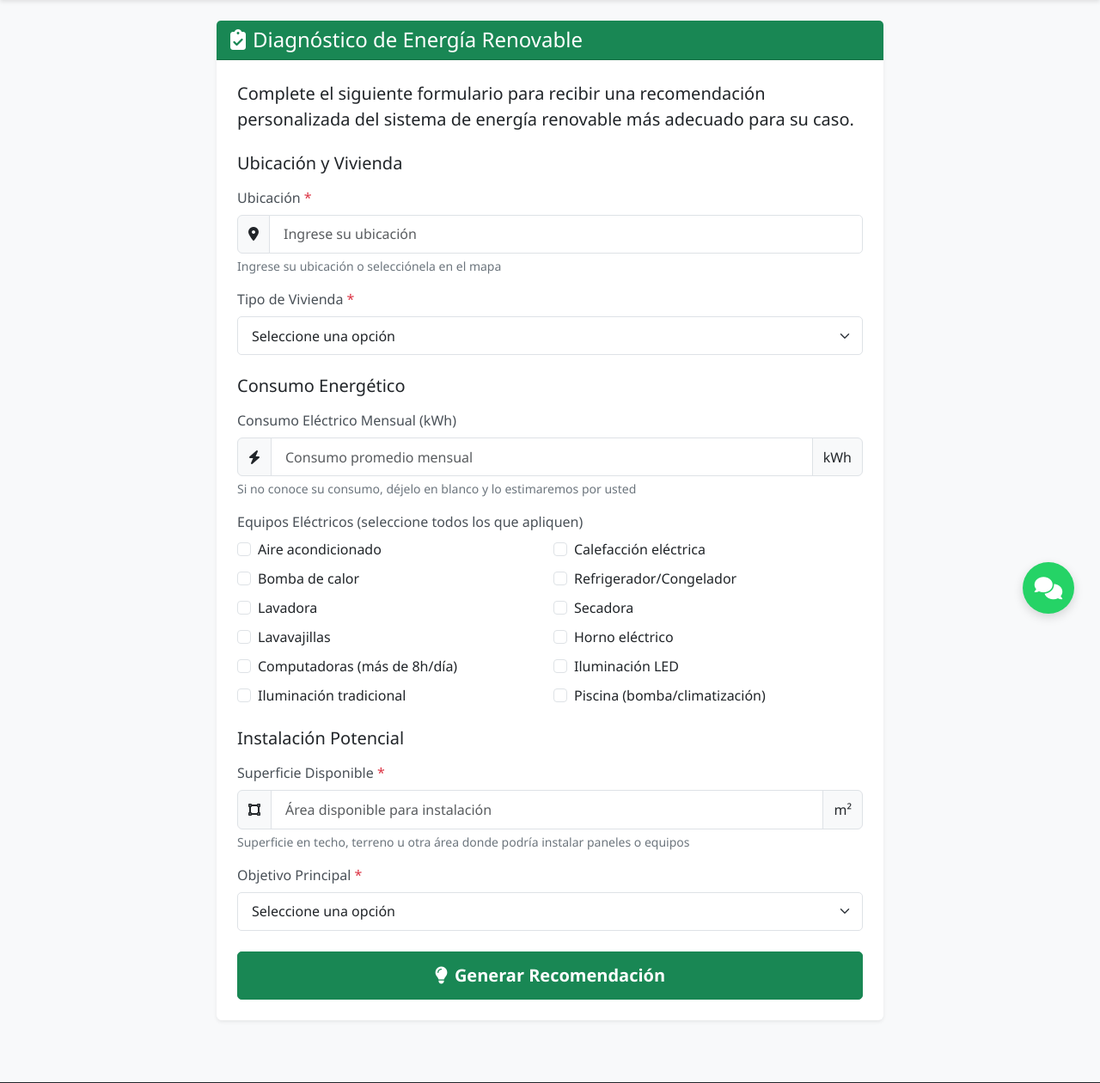
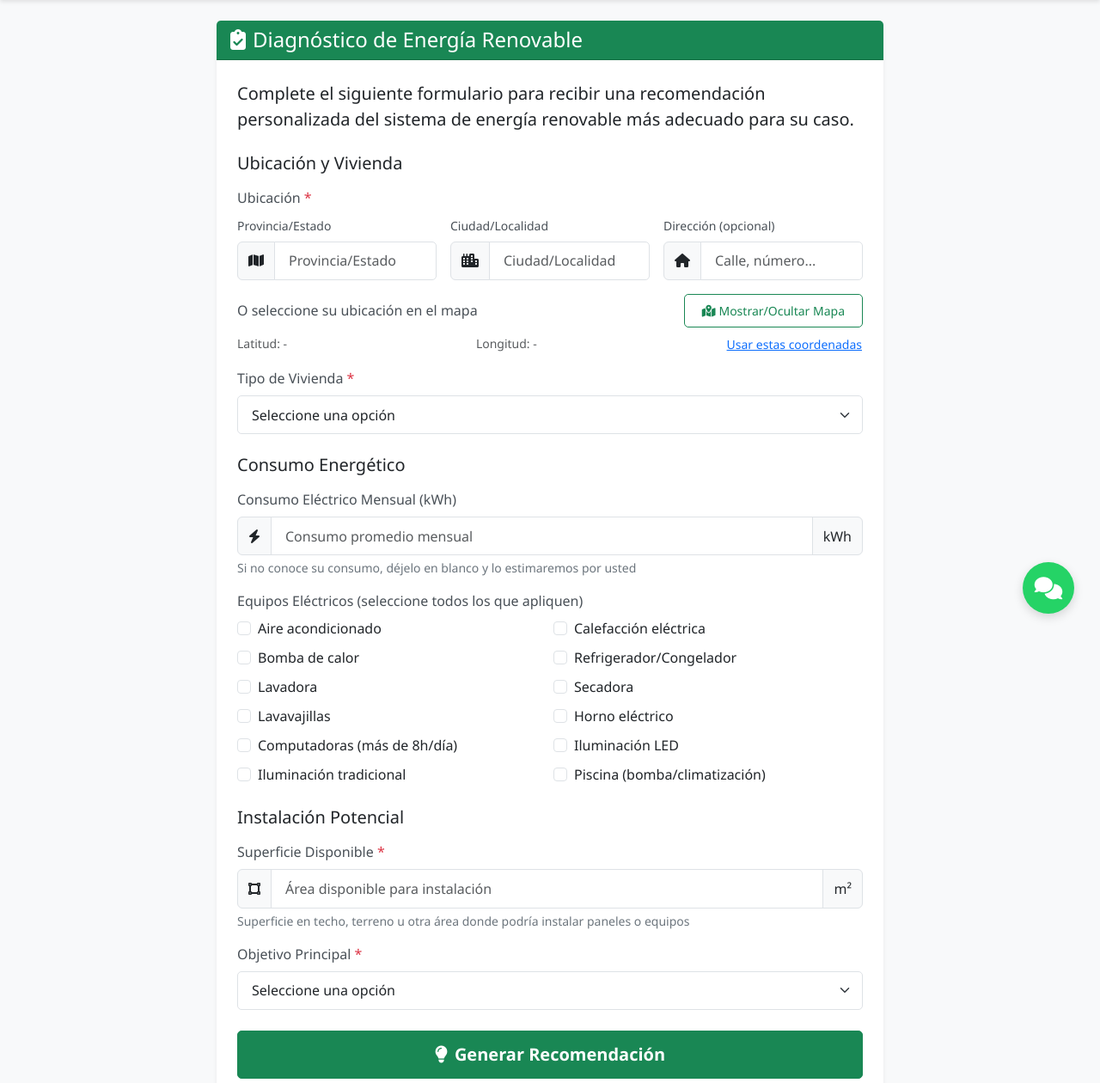
Before and after one commit to AlexisQuiroga/EcoSmart-Advisor, a Flask app: page /diagnostico/ in a window 1280 px wide. Shown: the part 56-1316 px from the top of the page at 86% size. Run offline with Flask 3, Linux system fonts and the light colour scheme; some libraries are stand-ins or nearby versions.

Commit message:
Improve location input fields providing a more precise user experience
Refactors location input in formulario_diagnostico.html to use separate fields for province, city, and address, with corresponding JS autocompletion and hidden location field.

Replit-Commit-Author: Agent
Replit-Commit-Session-Id: 3134ecd1-e720-422a-ada0-d92cb83977f4
Replit-Commit-Screenshot-Url: https://storage.googleapis.com/screenshot-production-us-central1/9e73ec2e-cd7e-4322-8554-9703a1384f41/a5d4f4fa-1e12-48c9-83fa-b8117f98f57f.jpg

```diff
--- a/ecosmart_advisor/app/static/js/main.js
+++ b/ecosmart_advisor/app/static/js/main.js
@@ -1,40 +1,287 @@
 
-// Configuración del mapa y autocompletado
+// Configuración del mapa interactivo y autocompletado por sectores
 document.addEventListener('DOMContentLoaded', function() {
-    const ubicacionInput = document.getElementById('ubicacion');
-    const sugerenciasDiv = document.getElementById('sugerenciasUbicacion');
+    // Referencias a campos del formulario de ubicación
+    const provinciaInput = document.getElementById('provincia');
+    const ciudadInput = document.getElementById('ciudad');
+    const direccionInput = document.getElementById('direccion');
+    const ubicacionInput = document.getElementById('ubicacion'); // Campo oculto para el valor completo
 
-    if (ubicacionInput) {
-        // Autocompletado
-        ubicacionInput.addEventListener('input', async function() {
-            const texto = this.value;
+    // Referencias a contenedores de sugerencias
+    const sugerenciasProvinciaDiv = document.getElementById('sugerenciasProvincia');
+    const sugerenciasCiudadDiv = document.getElementById('sugerenciasCiudad');
+
+    // Referencias a elementos del mapa
+    const mostrarMapaBtn = document.getElementById('mostrarMapa');
+    const mapaUbicacionDiv = document.getElementById('mapaUbicacion');
+    const coordenadasDiv = document.getElementById('coordenadasSeleccionadas');
+    const latitudSpan = document.getElementById('latitudSeleccionada');
+    const longitudSpan = document.getElementById('longitudSeleccionada');
+    const usarCoordenadasBtn = document.getElementById('usarCoordenadas');
+
+    // Variables para el mapa
+    let map, marker;
+    let selectedLat, selectedLng;
+
+    // Función para actualizar el campo oculto de ubicación completa
+    function actualizarUbicacionCompleta() {
+        const provincia = provinciaInput.value.trim();
+        const ciudad = ciudadInput.value.trim();
+        const direccion = direccionInput.value.trim();
+
+        let ubicacionCompleta = '';
+
+        if (direccion) {
+            ubicacionCompleta += direccion + ', ';
+        }
+
+        if (ciudad) {
+            ubicacionCompleta += ciudad + ', ';
+        }
+
+        if (provincia) {
+            ubicacionCompleta += provincia;
+        }
+
+        // Eliminar la coma final si es necesario
+        ubicacionCompleta = ubicacionCompleta.replace(/,\s*$/, '');
+
+        // Asignar al campo oculto
+        if (ubicacionCompleta) {
+            ubicacionInput.value = ubicacionCompleta;
+        }
+    }
+
+    // Función genérica para manejar autocompletado de un campo
+    async function manejarAutocompletado(inputElement, sugerenciasDiv, tipo) {
+        const texto = inputElement.value;
         if (texto.length < 3) {
             sugerenciasDiv.style.display = 'none';
             return;
         }
 
         try {
-                const response = await fetch(`https://nominatim.openstreetmap.org/search?format=json&q=${texto}`);
+            // Construir la consulta dependiendo del tipo (provincia o ciudad)
+            let url = `https://nominatim.openstreetmap.org/search?format=json&q=${texto}`;
+            if (tipo === 'provincia') {
+                url += '&featureType=state';
+            } else if (tipo === 'ciudad') {
+                url += '&featureType=city';
+                // Si hay provincia seleccionada, filtrar por ella
+                if (provinciaInput.value) {
+                    url += `&state=${encodeURIComponent(provinciaInput.value)}`;
+                }
+            }
+
+            const response = await fetch(url);
             const data = await response.json();
 
             sugerenciasDiv.innerHTML = '';
             data.slice(0, 5).forEach(lugar => {
                 const div = document.createElement('div');
                 div.className = 'list-group-item list-group-item-action';
-                    div.textContent = lugar.display_name;
+
+                // Mostrar solo el nombre relevante, no la dirección completa
+                let nombreMostrado = '';
+                if (tipo === 'provincia') {
+                    // Extraer solo el nombre de la provincia/estado
+                    nombreMostrado = lugar.address?.state || lugar.display_name.split(',')[0];
+                } else if (tipo === 'ciudad') {
+                    // Extraer solo el nombre de la ciudad/localidad
+                    nombreMostrado = lugar.address?.city || lugar.address?.town || lugar.address?.village || lugar.display_name.split(',')[0];
+                }
+
+                div.textContent = nombreMostrado;
+                div.dataset.lat = lugar.lat;
+                div.dataset.lon = lugar.lon;
+
                 div.addEventListener('click', () => {
-                        ubicacionInput.value = lugar.display_name;
+                    inputElement.value = nombreMostrado;
                     sugerenciasDiv.style.display = 'none';
-                    });
-                    sugerenciasDiv.appendChild(div);
-                });
-                sugerenciasDiv.style.display = 'block';
-            } catch (error) {
-                console.error('Error en autocompletado:', error);
+
+                    // Almacenar coordenadas para posible uso en el mapa
+                    inputElement.dataset.lat = lugar.lat;
+                    inputElement.dataset.lon = lugar.lon;
+
+                    // Si seleccionamos una provincia, limpiar la ciudad
+                    if (tipo === 'provincia') {
+                        ciudadInput.value = '';
+                    }
+
+                    // Actualizar ubicación completa
+                    actualizarUbicacionCompleta();
+
+                    // Si hay mapa inicializado, actualizar su posición
+                    if (map && marker) {
+                        const latLng = [parseFloat(lugar.lat), parseFloat(lugar.lon)];
+                        map.setView(latLng, 10);
+                        marker.setLatLng(latLng);
+
+                        // Actualizar valores mostrados
+                        latitudSpan.textContent = lugar.lat;
+                        longitudSpan.textContent = lugar.lon;
+                        selectedLat = lugar.lat;
+                        selectedLng = lugar.lon;
+                        coordenadasDiv.style.display = 'flex';
                     }
                 });
 
+                sugerenciasDiv.appendChild(div);
+            });
 
+            if (data.length > 0) {
+                sugerenciasDiv.style.display = 'block';
+            } else {
+                sugerenciasDiv.style.display = 'none';
+            }
+
+        } catch (error) {
+            console.error(`Error en autocompletado de ${tipo}:`, error);
+        }
+    }
+
+    // Configurar eventos de autocompletado para provincia
+    if (provinciaInput) {
+        provinciaInput.addEventListener('input', function() {
+            manejarAutocompletado(provinciaInput, sugerenciasProvinciaDiv, 'provincia');
+        });
+
+        // Ocultar sugerencias al hacer clic fuera
+        document.addEventListener('click', function(e) {
+            if (e.target !== provinciaInput && e.target !== sugerenciasProvinciaDiv) {
+                sugerenciasProvinciaDiv.style.display = 'none';
+            }
+        });
+    }
+
+    // Configurar eventos de autocompletado para ciudad
+    if (ciudadInput) {
+        ciudadInput.addEventListener('input', function() {
+            manejarAutocompletado(ciudadInput, sugerenciasCiudadDiv, 'ciudad');
+        });
+
+        // Ocultar sugerencias al hacer clic fuera
+        document.addEventListener('click', function(e) {
+            if (e.target !== ciudadInput && e.target !== sugerenciasCiudadDiv) {
+                sugerenciasCiudadDiv.style.display = 'none';
+            }
+        });
+    }
+
+    // Actualizar ubicación completa cuando se modifique cualquier campo
+    if (direccionInput) {
+        direccionInput.addEventListener('input', actualizarUbicacionCompleta);
+    }
+
+    // Inicializar mapa interactivo
+    if (mostrarMapaBtn && mapaUbicacionDiv) {
+        mostrarMapaBtn.addEventListener('click', function() {
+            const estaMostrado = mapaUbicacionDiv.style.display !== 'none';
+
+            if (estaMostrado) {
+                // Ocultar mapa
+                mapaUbicacionDiv.style.display = 'none';
+                coordenadasDiv.style.display = 'none';
+            } else {
+                // Mostrar mapa
+                mapaUbicacionDiv.style.display = 'block';
+
+                // Si el mapa no está inicializado, crearlo
+                if (!map) {
+                    // Posición inicial (centrar en una ubicación por defecto o usar la seleccionada)
+                    let initialLat = -34.603722;  // Buenos Aires por defecto
+                    let initialLng = -58.381592;
+
+                    // Si hay una provincia o ciudad seleccionada con coordenadas, usarlas
+                    if (ciudadInput.dataset.lat && ciudadInput.dataset.lon) {
+                        initialLat = parseFloat(ciudadInput.dataset.lat);
+                        initialLng = parseFloat(ciudadInput.dataset.lon);
+                    } else if (provinciaInput.dataset.lat && provinciaInput.dataset.lon) {
+                        initialLat = parseFloat(provinciaInput.dataset.lat);
+                        initialLng = parseFloat(provinciaInput.dataset.lon);
+                    }
+
+                    // Crear el mapa
+                    map = L.map('mapaUbicacion').setView([initialLat, initialLng], 10);
+
+                    // Añadir capa de OpenStreetMap
+                    L.tileLayer('https://{s}.tile.openstreetmap.org/{z}/{x}/{y}.png', {
+                        maxZoom: 19,
+                        attribution: '© OpenStreetMap contributors'
+                    }).addTo(map);
+
+                    // Añadir marcador arrastrable
+                    marker = L.marker([initialLat, initialLng], {
+                        draggable: true
+                    }).addTo(map);
+
+                    // Actualizar coordenadas al arrastrar el marcador
+                    marker.on('dragend', function(e) {
+                        const position = marker.getLatLng();
+                        latitudSpan.textContent = position.lat.toFixed(6);
+                        longitudSpan.textContent = position.lng.toFixed(6);
+                        selectedLat = position.lat;
+                        selectedLng = position.lng;
+                        coordenadasDiv.style.display = 'flex';
+                    });
+
+                    // Permitir hacer clic en el mapa para mover el marcador
+                    map.on('click', function(e) {
+                        marker.setLatLng(e.latlng);
+                        latitudSpan.textContent = e.latlng.lat.toFixed(6);
+                        longitudSpan.textContent = e.latlng.lng.toFixed(6);
+                        selectedLat = e.latlng.lat;
+                        selectedLng = e.latlng.lng;
+                        coordenadasDiv.style.display = 'flex';
+                    });
+
+                    // Ajustar tamaño del mapa (necesario a veces)
+                    setTimeout(function() {
+                        map.invalidateSize();
+                    }, 100);
+                }
+            }
+        });
+
+        // Botón para usar las coordenadas seleccionadas
+        if (usarCoordenadasBtn) {
+            usarCoordenadasBtn.addEventListener('click', async function() {
+                if (selectedLat && selectedLng) {
+                    try {
+                        // Realizar geocodificación inversa para obtener la dirección
+                        const response = await fetch(`https://nominatim.openstreetmap.org/reverse?format=json&lat=${selectedLat}&lon=${selectedLng}&zoom=18&addressdetails=1`);
+                        const data = await response.json();
+
+                        if (data && data.address) {
+                            // Actualizar los campos individuales
+                            if (data.address.state) {
+                                provinciaInput.value = data.address.state;
+                            }
+
+                            if (data.address.city || data.address.town || data.address.village) {
+                                ciudadInput.value = data.address.city || data.address.town || data.address.village;
+                            }
+
+                            // Construir la dirección
+                            let direccion = '';
+                            if (data.address.road) {
+                                direccion += data.address.road;
+                                if (data.address.house_number) {
+                                    direccion += ' ' + data.address.house_number;
+                                }
+                            }
+
+                            direccionInput.value = direccion;
+
+                            // Actualizar ubicación completa
+                            actualizarUbicacionCompleta();
+                        }
+                    } catch (error) {
+                        console.error('Error en geocodificación inversa:', error);
+                    }
+                }
+            });
+        }
     }
 });
 
--- a/ecosmart_advisor/app/templates/formulario_diagnostico.html
+++ b/ecosmart_advisor/app/templates/formulario_diagnostico.html
@@ -17,14 +17,54 @@
                         <h3 class="h5 mb-3">Ubicación y Vivienda</h3>
 
                         <div class="mb-3">
-                            <label for="ubicacion" class="form-label">Ubicación <span class="text-danger">*</span></label>
-                            <div class="input-group">
-                                <span class="input-group-text"><i class="fas fa-map-marker-alt"></i></span>
-                                <input type="text" class="form-control" id="ubicacion" name="ubicacion"
-                                       placeholder="Ingrese su ubicación" required>
+                            <label class="form-label">Ubicación <span class="text-danger">*</span></label>
+
+                            <div class="row g-3 mb-2">
+                                <div class="col-md-4">
+                                    <label for="provincia" class="form-label small">Provincia/Estado</label>
+                                    <div class="input-group">
+                                        <span class="input-group-text"><i class="fas fa-map"></i></span>
+                                        <input type="text" class="form-control" id="provincia" name="provincia"
+                                               placeholder="Provincia/Estado">
+                                    </div>
+                                    <div id="sugerenciasProvincia" class="list-group position-absolute w-100" style="z-index: 1000; display: none;"></div>
+                                </div>
+                                <div class="col-md-4">
+                                    <label for="ciudad" class="form-label small">Ciudad/Localidad</label>
+                                    <div class="input-group">
+                                        <span class="input-group-text"><i class="fas fa-city"></i></span>
+                                        <input type="text" class="form-control" id="ciudad" name="ciudad"
+                                               placeholder="Ciudad/Localidad">
+                                    </div>
+                                    <div id="sugerenciasCiudad" class="list-group position-absolute w-100" style="z-index: 1000; display: none;"></div>
+                                </div>
+                                <div class="col-md-4">
+                                    <label for="direccion" class="form-label small">Dirección (opcional)</label>
+                                    <div class="input-group">
+                                        <span class="input-group-text"><i class="fas fa-home"></i></span>
+                                        <input type="text" class="form-control" id="direccion" name="direccion"
+                                               placeholder="Calle, número...">
+                                    </div>
+                                </div>
                             </div>
-                            <div id="sugerenciasUbicacion" class="list-group position-absolute w-100" style="z-index: 1000; display: none;"></div>
-                            <div class="form-text">Ingrese su ubicación o selecciónela en el mapa</div>
+
+                            <!-- Campo oculto para almacenar la ubicación completa -->
+                            <input type="hidden" id="ubicacion" name="ubicacion" required>
+
+                            <div class="mt-3 mb-3">
+                                <div class="d-flex justify-content-between align-items-center mb-2">
+                                    <label class="form-label mb-0">O seleccione su ubicación en el mapa</label>
+                                    <button type="button" class="btn btn-sm btn-outline-success" id="mostrarMapa">
+                                        <i class="fas fa-map-marked-alt me-1"></i>Mostrar/Ocultar Mapa
+                                    </button>
+                                </div>
+                                <div id="mapaUbicacion" class="rounded border mb-2" style="height: 300px; display: none;"></div>
+                                <div class="d-flex justify-content-between small text-muted" id="coordenadasSeleccionadas" style="display: none;">
+                                    <span>Latitud: <span id="latitudSeleccionada">-</span></span>
+                                    <span>Longitud: <span id="longitudSeleccionada">-</span></span>
+                                    <button type="button" class="btn btn-sm btn-link p-0" id="usarCoordenadas">Usar estas coordenadas</button>
+                                </div>
+                            </div>
                         </div>
 
                         <div class="mb-3">
```
Lines whose indentation alone changed are shown as unchanged.
